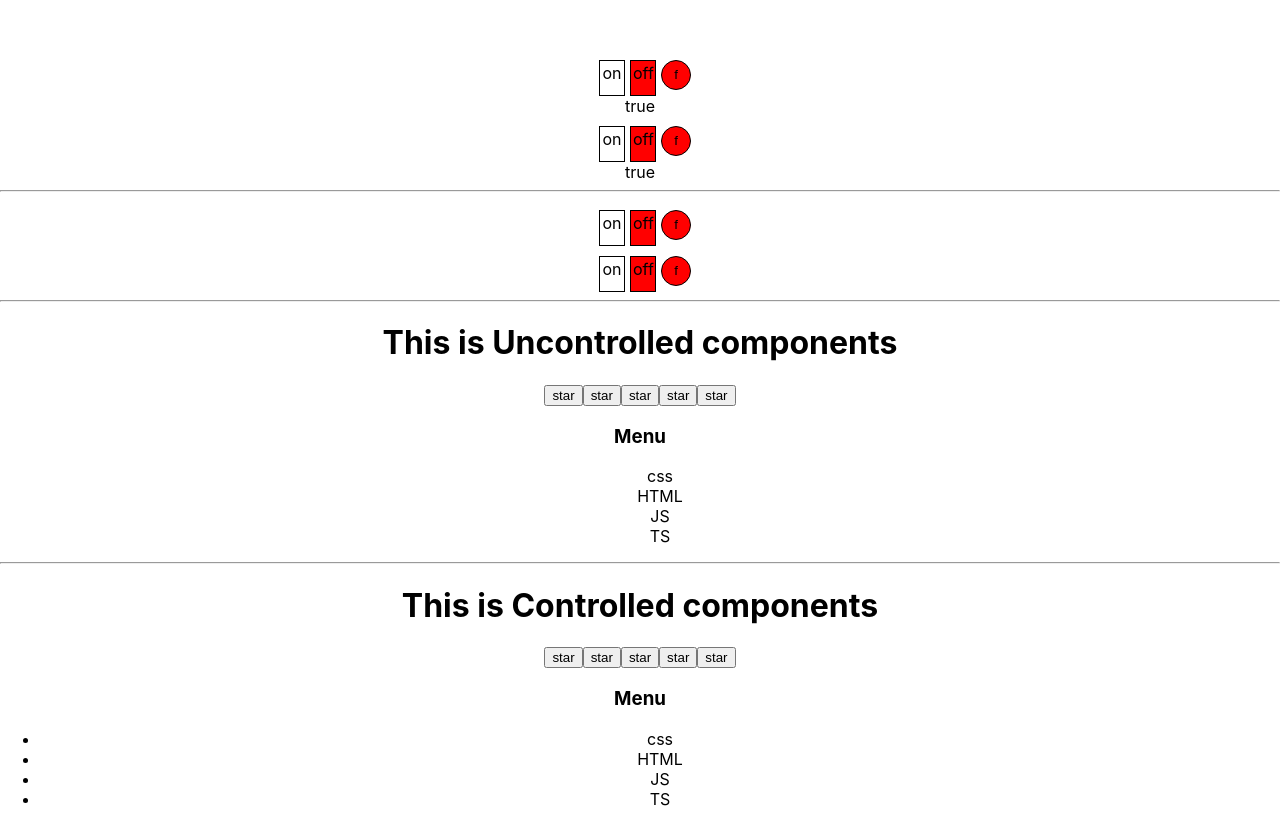
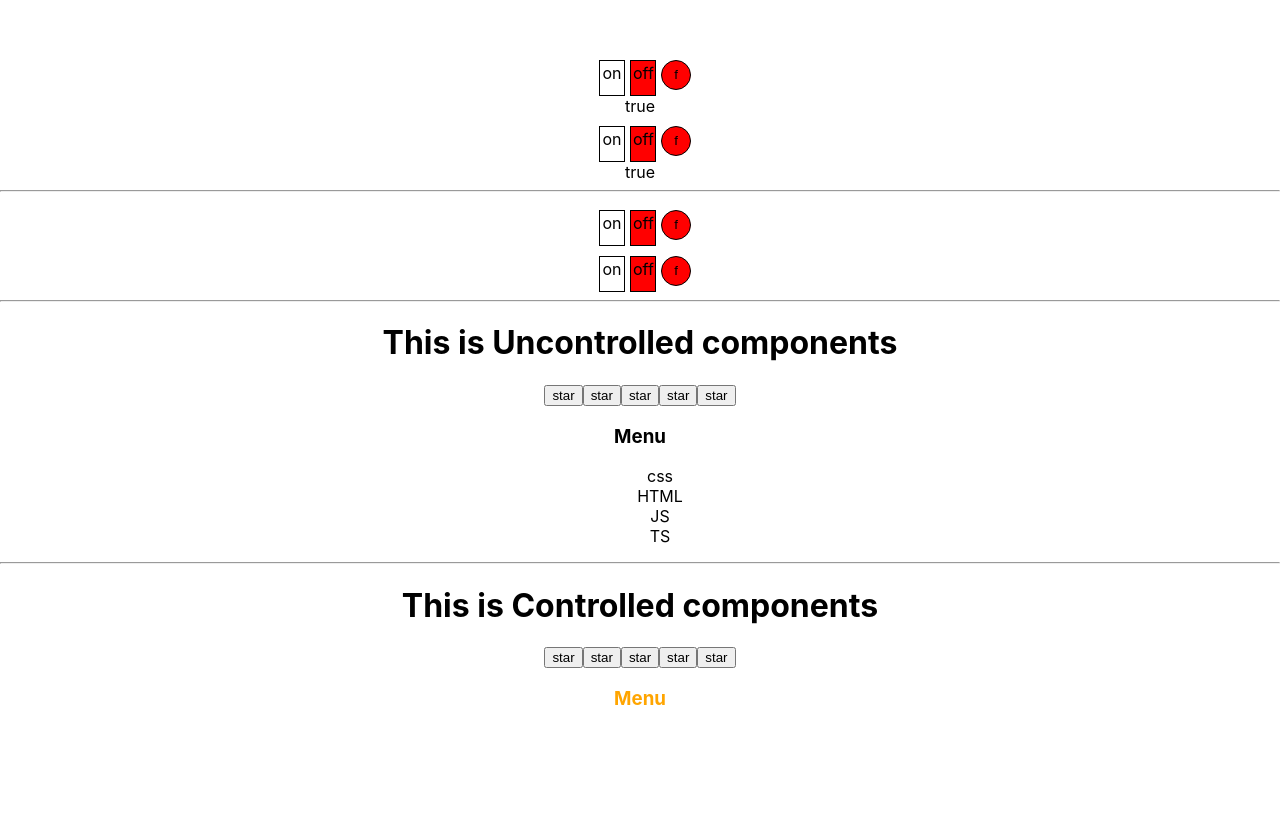
Before and after one commit to NikitaBrinzovik/ReactLessons, a React (Create React App) app: page / in a window 1280 px wide. After the commit the page ends 800 px from the top, so only its background shows below. Built offline with nearby package versions, Linux system fonts and the light colour scheme.

Commit message:
14 lesson finished. homework in the middle

```diff
--- a/src/App.tsx
+++ b/src/App.tsx
@@ -8,38 +8,44 @@ import {UncontrolledLamp} from "./components1/UncontrolledOnOff/UncontrolledOnOf
 import {Lamp} from "./components1/OnOff/onOff";
 
 
-
-
-
-function App(props:any) {
+function App(props: any) {
     let [ratingValue, setRatingValue] = useState<RatingValueType>(0)
     let [accordionCollapsed, setCollapsed] = useState<boolean>(false)
     let [switchOn, setSwitchOn] = useState<boolean>(false)
     let [switchOnUnc, setSwitchOnUnc] = useState<boolean>(true)
 
-    const onAccordionTitleChange = () => {setCollapsed(!accordionCollapsed)}
+    const onAccordionTitleChange = () => {
+        setCollapsed(!accordionCollapsed)
+    }
     return (
         <div className="App">
             <UncontrolledLamp onChange={setSwitchOnUnc}/> {switchOnUnc.toString()}
             <UncontrolledLamp onChange={setSwitchOnUnc}/> {switchOnUnc.toString()}
 
-            <hr />
-            <Lamp on={switchOn} onChange={(on) => {setSwitchOn(on)}}/>
+            <hr/>
+            <Lamp on={switchOn} onChange={(on) => {
+                setSwitchOn(on)
+            }}/>
             <Lamp on={switchOn} onChange={setSwitchOn}/>
             {/*длинная и короткая запись*/}
 
 
-            <hr />
+            <hr/>
             <PageTitle title={"This is Uncontrolled components"}/>
             <UncontrolledRating onChange={setRatingValue} defaultValue={ratingValue}/>
             <UncontrolledAccordion titleValue={"Menu"}/>
 
-            <hr />
+            <hr/>
             <PageTitle title={"This is Controlled components"}/>
             <Rating value={ratingValue} onPick={setRatingValue}/>
             <Accordion titleValue={"Menu"}
                        collapsed={accordionCollapsed}
-                       onAccordionTitleChange= {onAccordionTitleChange}/>
+                       onAccordionTitleChange={onAccordionTitleChange}
+                       items={[]}
+                       onClick={() => {
+                       }}
+                       color={""}
+            />
 
 
             {/*<PageTitle title={"My friends"}/>*/}
--- a/src/components1/Accordion/accordion.tsx
+++ b/src/components1/Accordion/accordion.tsx
@@ -7,40 +7,59 @@ export type AccordionPropsType = {
      * Так можно оставлять комменты, которые видны в storybook
      */
     onAccordionTitleChange: () => void
+    items: ItemType[]
+    //items: string[]//Array<string>
+    onClick: (value: any) => void
+    /**
+     * Color of header text
+     */
+    color: string
 }
 export type AccordionTitlePropsType = {
     title: string
     onAccordionTitleChange: () => void
+    color?: string
 }
 export type AccordionBodyPropsType = {
     // collapsed: () => void
     /**
      * Так можно оставлять комменты, которые видны в storybook
      */
+    items: ItemType[]
+    onClick: (value: any) => void
+}
+export type ItemType = {
+    value: any
+    name: string
 }
 
 export function Accordion(props: AccordionPropsType) {
     return (
         <div>
             <AccordionTitle title={props.titleValue}
+                            color={props.color}
                             onAccordionTitleChange={props.onAccordionTitleChange}
             />
-            {!props.collapsed && <AccordionBody/>}
+            {!props.collapsed && <AccordionBody items={props.items} onClick={props.onClick}/>}
         </div>
     );
 }
 
 export function AccordionTitle(props: AccordionTitlePropsType) {
     console.log("AccordionTitle is rendering")
-    return <h3 onClick={(e) => props.onAccordionTitleChange()}>{props.title}</h3>
+    return <h3
+        style={{color: props.color ? props.color : "orange"}}
+        onClick={(e) => props.onAccordionTitleChange()
+        }>
+        {props.title}
+    </h3>
 }
 
 export function AccordionBody(props: AccordionBodyPropsType) {
     return (
         <ul>
-            <li>css</li>
-            <li>HTML</li>
-            <li>JS</li>
-            <li>TS</li>
+            {props.items.map((i, index) => <li onClick={() => {
+                props.onClick(i.value + " eeee")
+            }} key={index}>{i.name}</li>)}
         </ul>)
 }
```
Also changed, not shown: src/components1/Select/Select.tsx (added, +16 -0 lines), 2 other files (tests, documents, lock files or other folders).
